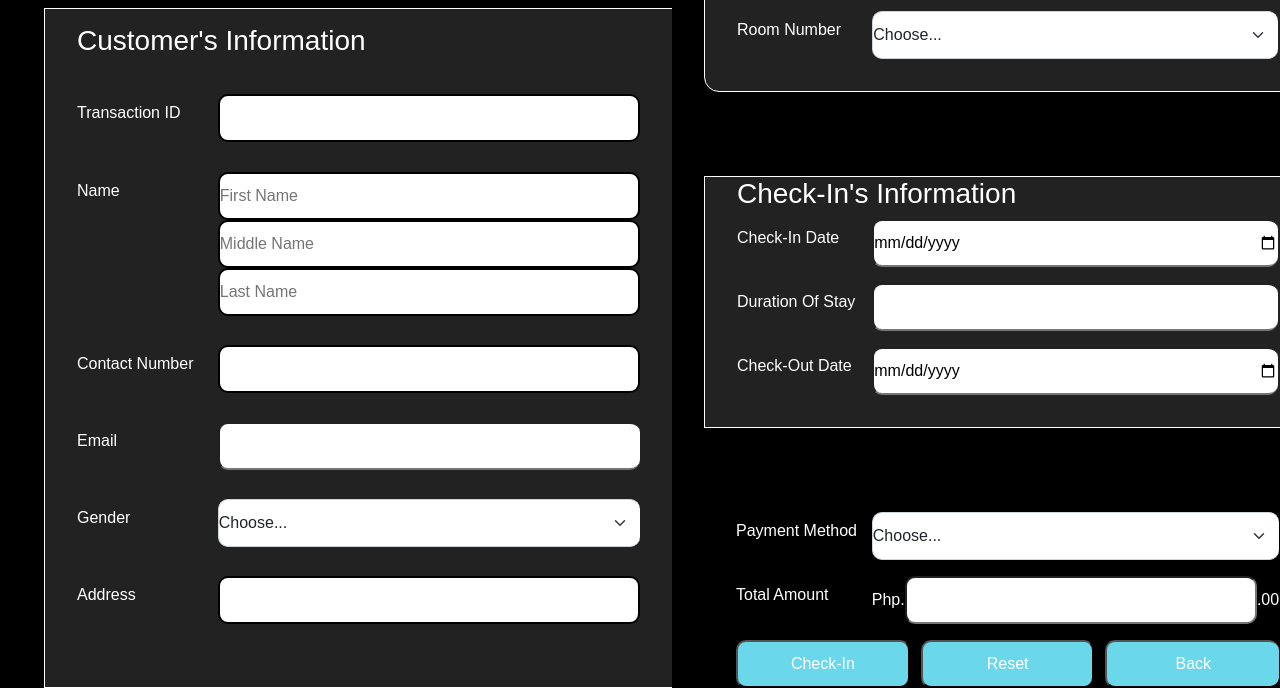
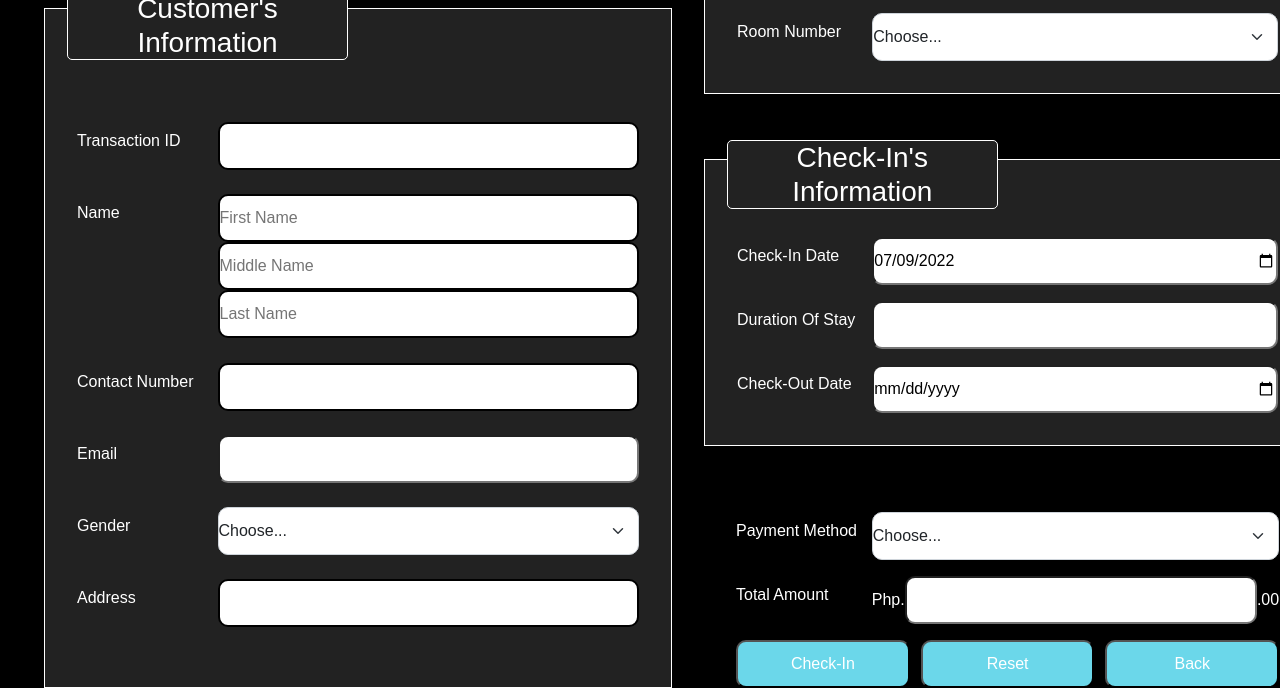
Before and after one commit to Clueless7/hotel-resorts-management-system-bsit3-1, a website: page frontend/public/check-in-form.html in a window 1280 px wide. Shown: the part 164-852 px from the top of the page. Drawn offline with nearby package versions, Linux system fonts and the light colour scheme.

Commit message:
revamped patch1

```diff
--- a/frontend/public/check-in-form.html
+++ b/frontend/public/check-in-form.html
@@ -13,7 +13,7 @@
       crossorigin="anonymous"
     />
     <link rel="stylesheet" href="./styles.css">
-
+    <script src="script.js" defer></script>
     <title>Hotel Management System</title>
   </head>
   <body>
--- /dev/null
+++ b/frontend/public/script.js
@@ -0,0 +1,3 @@
+let today = new Date().toISOString().split('T')[0];
+document.querySelector('#inputCheckInDate').setAttribute('min', today);
+document.querySelector('#inputCheckInDate').setAttribute('value', today);
--- a/frontend/public/styles.css
+++ b/frontend/public/styles.css
@@ -82,7 +82,7 @@ body{
 .img-div img {
     border-radius: 15px;
     height: 400px;
-    width: 627px;
+    width: 836px;
 }
 
 .accordion-div{
@@ -171,6 +171,7 @@ body{
 
 .accordion-item{
     border:none;
+    background-color: black;
     margin-bottom: 1rem;
 }
 
@@ -355,6 +356,7 @@ padding-top: 16px;
     margin-bottom:3rem;
 }
 
+
 .form-part-2 .input-div, .form-part-3 .input-div, .form-part-4 .input-div{
     margin-bottom: 1rem;
 }
@@ -372,6 +374,25 @@ padding-top: 16px;
     border:none;
     background-color: black;
 }
+
+.form-div h3{
+    left:-10px;
+    position: relative;
+    background-color: #222222;
+    border-radius: 5px;
+    border: 1px solid white;
+    width:50%;
+    text-align: center;
+}
+
+.form-part-1 h3{
+    top:-30px;
+}
+
+.form-part-2 h3, .form-part-3 h3{
+    top:-20px;
+}
+
 
 .input-div{
     display: flex;
@@ -429,7 +450,7 @@ padding-top: 16px;
 #inputTransactionID, #inputContactNumber, #inputEmail,
 #selectGender, #inputAddress, #inputRoomType, #inputRoomNumber,
 #inputCheckInDate, #inputDurationOfStay, #inputCheckOutDate, #inputPaymentMethod,
-#inputTotalAmount{
+#inputTotalAmount, #inputReservationDate{
     margin:0;
     padding:0;
     width:100%;
@@ -446,7 +467,7 @@ padding-top: 16px;
     border-right:1px solid white;
 }
 
-.table-design td:last-child,:last-child{
+.table-design td:last-child, th:last-child{
     border-right:none;
 }
 
@@ -528,7 +549,7 @@ padding-top: 16px;
     border-bottom-right-radius: 15px;
 }
 
-:first-child{
+.table-monitoring-design td:first-child{
     border-bottom-left-radius: 15px;
 }
 
@@ -536,6 +557,7 @@ padding-top: 16px;
     border-bottom: none;
 }
 
-.table-monitoring-design tr:first-child th:last-child{
+.table-monitoring-design tr:first-child th:last-child,
+.table-monitoring-design tr td:last-child{
     border-right: none;
 }
```
Also changed, not shown: frontend/public/reservation-form.html (+2 -2 lines), frontend/public/room-monitoring.html (+0 -1 lines).
